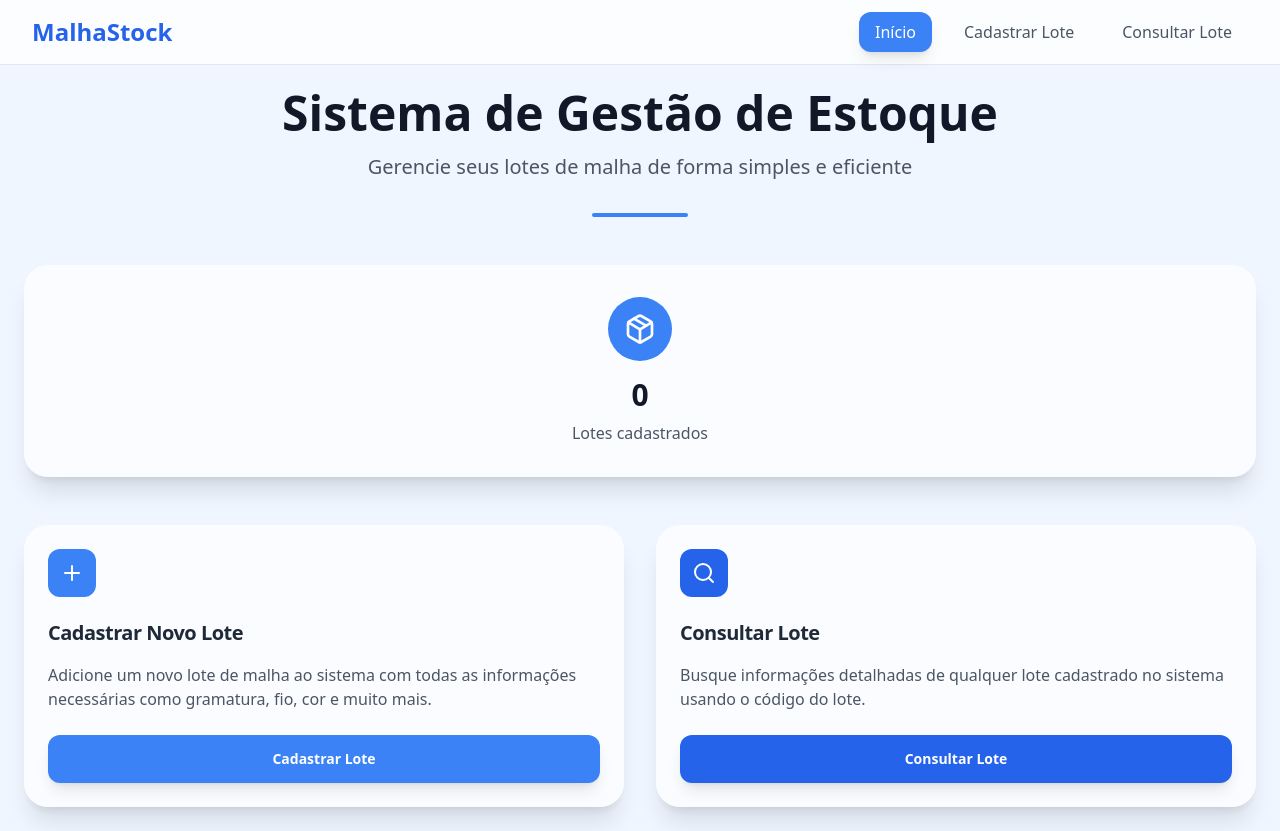
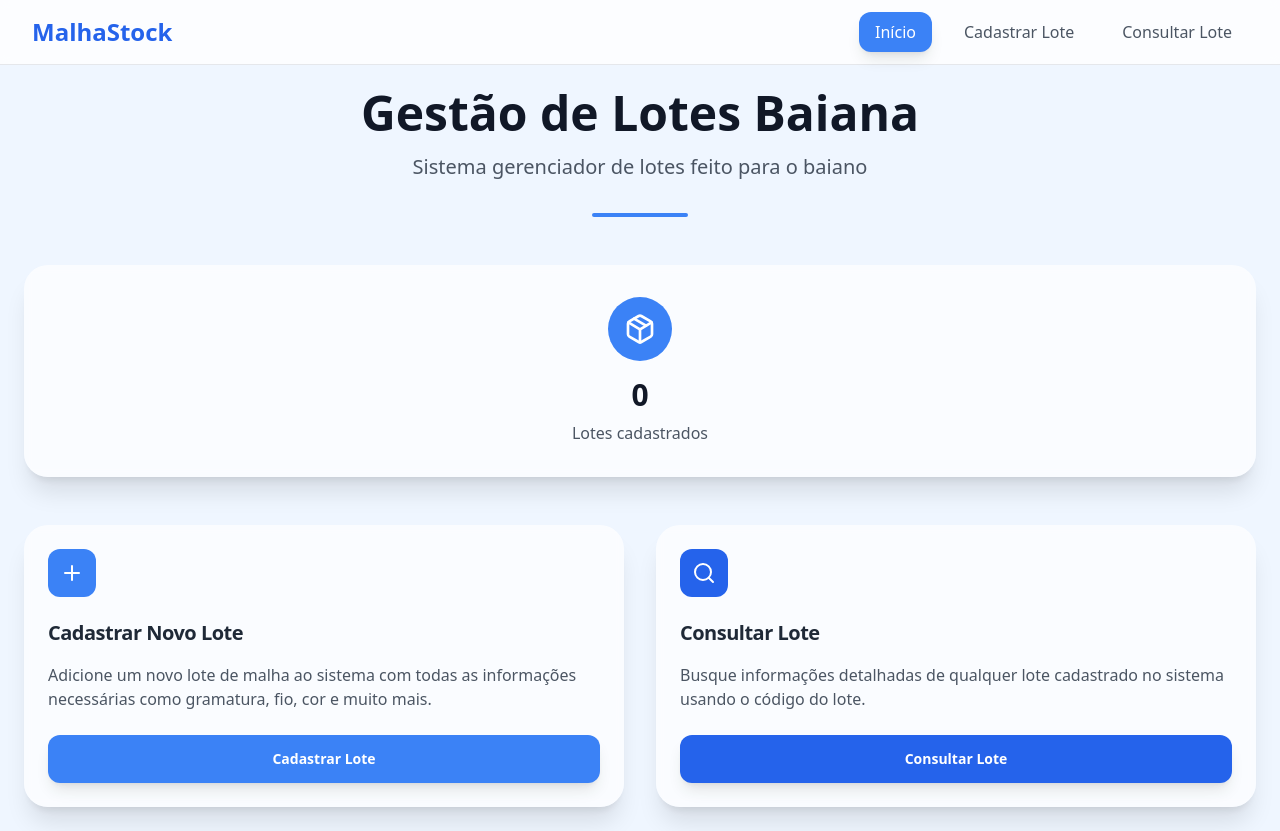
Before and after one commit to GuilhermeDReis/tecido-lote-gestor, a React (Vite) app: page / in a window 1280 px wide. Built offline with nearby package versions, Linux system fonts and the light colour scheme.

Commit message:
Visual edit in Lovable
Edited UI in Lovable

```diff
--- a/src/pages/Index.tsx
+++ b/src/pages/Index.tsx
@@ -1,26 +1,18 @@
-
 import { Link } from 'react-router-dom';
 import Navigation from '@/components/Navigation';
 import { Card, CardContent, CardHeader, CardTitle } from '@/components/ui/card';
 import { Button } from '@/components/ui/button';
 import { Package, Search, Plus } from 'lucide-react';
-
 const Index = () => {
   const lotes = JSON.parse(localStorage.getItem('lotes') || '{}');
   const totalLotes = Object.keys(lotes).length;
-
-  return (
-    <div className="min-h-screen bg-blue-50">
+  return <div className="min-h-screen bg-blue-50">
       <Navigation />
       <div className="max-w-7xl mx-auto p-6">
         {/* Header */}
         <div className="text-center mb-12">
-          <h1 className="text-4xl md:text-5xl font-bold text-gray-900 mb-4">
-            Sistema de Gestão de Estoque
-          </h1>
-          <p className="text-xl text-gray-600 mb-8">
-            Gerencie seus lotes de malha de forma simples e eficiente
-          </p>
+          <h1 className="text-4xl md:text-5xl font-bold text-gray-900 mb-4">Gestão de Lotes Baiana</h1>
+          <p className="text-xl text-gray-600 mb-8">Sistema gerenciador de lotes feito para o baiano</p>
           <div className="w-24 h-1 bg-blue-500 mx-auto rounded-full"></div>
         </div>
 
@@ -80,8 +72,6 @@ const Index = () => {
           </Card>
         </div>
       </div>
-    </div>
-  );
+    </div>;
 };
-
 export default Index;
```
